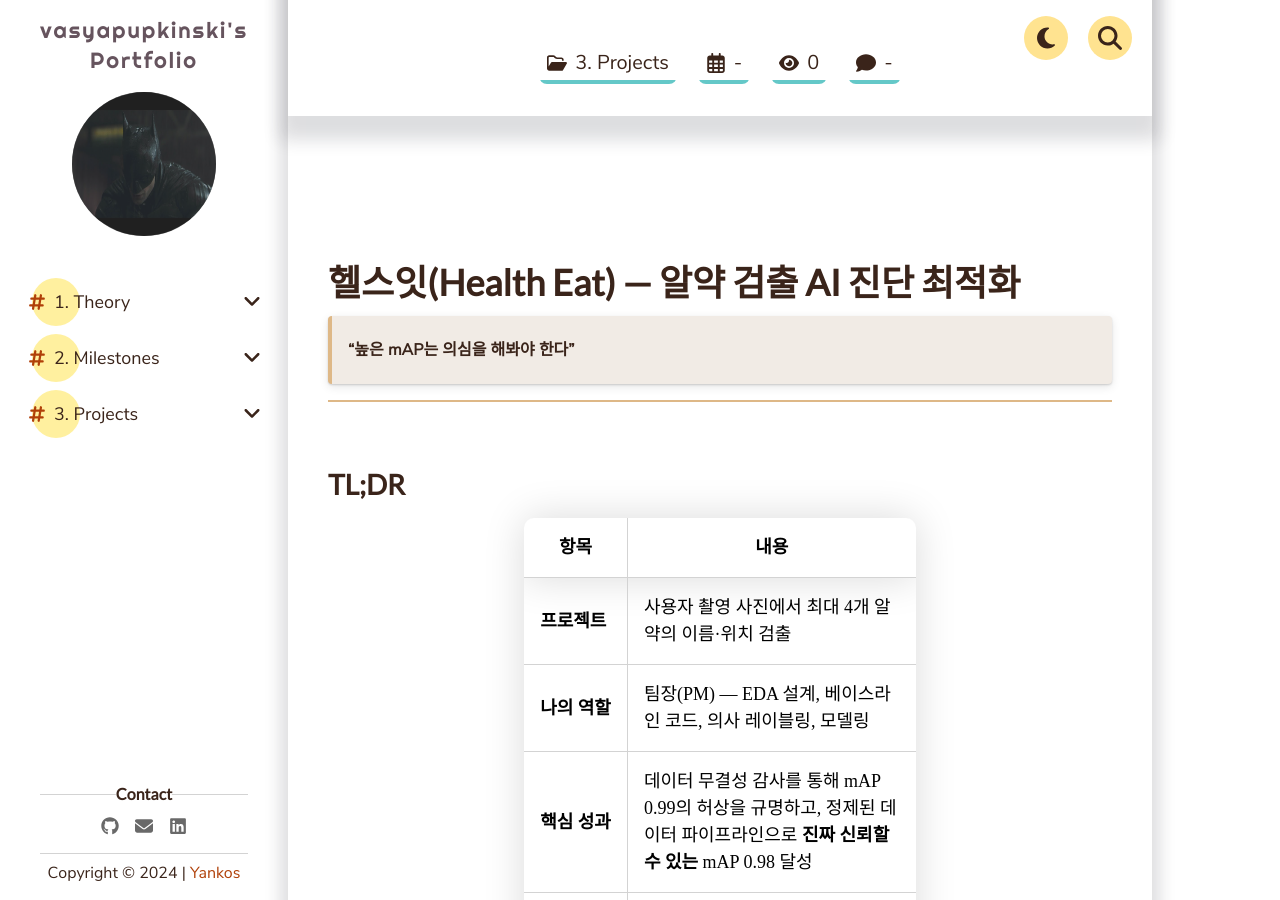
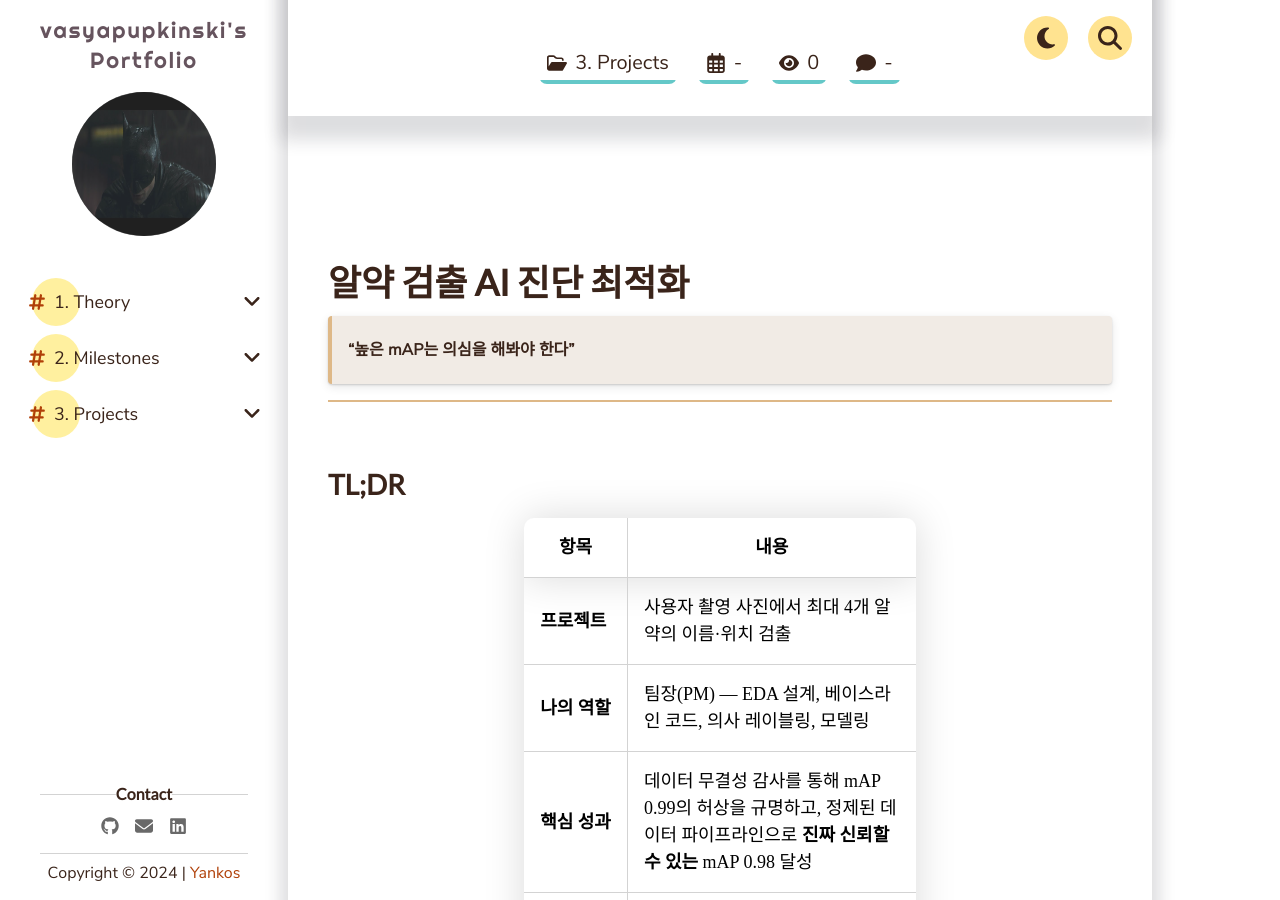
Before and after one commit to vasyapupkinski/vasyapupkinski.github.io, a Jekyll site: the page built from _pages/3. Projects/Team Projects/pill-detection.md, in a window 1280 px wide and 900 px high, scrolled down 340 px. Built offline with Jekyll 4.4.1, drawn with Linux system fonts in a browser that asks for light colours; comment, search, counter and statistics services are not loaded.

```diff
--- a/_pages/3. Projects/Team Projects/pill-detection.md
+++ b/_pages/3. Projects/Team Projects/pill-detection.md
@@ -5,7 +5,7 @@ category: "3. Projects / Team Projects"
 order: 1
 ---
 
-# 헬스잇(Health Eat) — 알약 검출 AI 진단 최적화
+# 알약 검출 AI 진단 최적화
 
 > **"높은 mAP는 의심을 해봐야 한다"**
 
```
